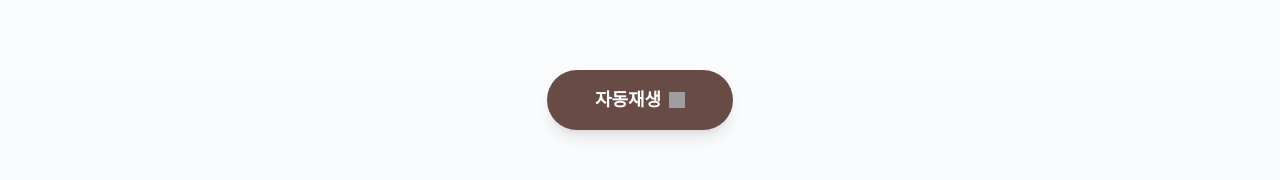
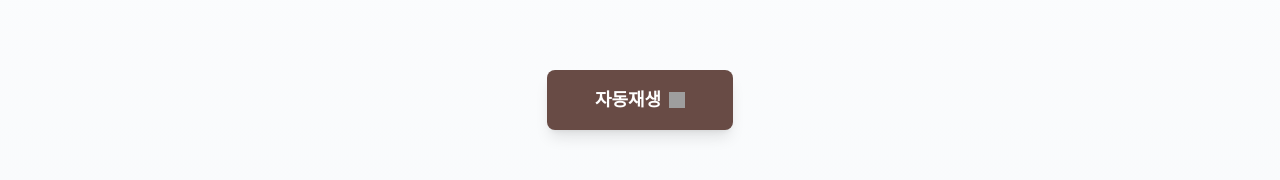
Before and after one commit to YCMT97/nfc-moktak, a Next.js app: page / in a window 1280 px wide. Both pictures are taken after a click on the button "자동". Shown: the part 517-697 px from the top of the page. Built offline with nearby package versions, Linux system fonts and the light colour scheme; grey boxes are pictures that could not be loaded; a web font is replaced by a local one.

Commit message:
자동 재생 버튼 디자인 수정

```diff
--- a/src/app/moktak.tsx
+++ b/src/app/moktak.tsx
@@ -419,9 +419,10 @@ export default function Moktak() {
                       ? 'bg-gray-400 text-gray-200 cursor-not-allowed'
                       : 'text-white shadow-lg hover:opacity-90'
                       }`}
-                    style={!animations.auto.loading ? {
-                      backgroundColor: '#684B45'
-                    } : {}}
+                    style={{
+                      borderRadius: 8,
+                      ...(animations.auto.loading ? {} : { backgroundColor: '#684B45' })
+                    }}
                     onClick={
                       (playState === PlayState.playing || playState === PlayState.preparing)
                         ? pauseAutoPlaying
```
